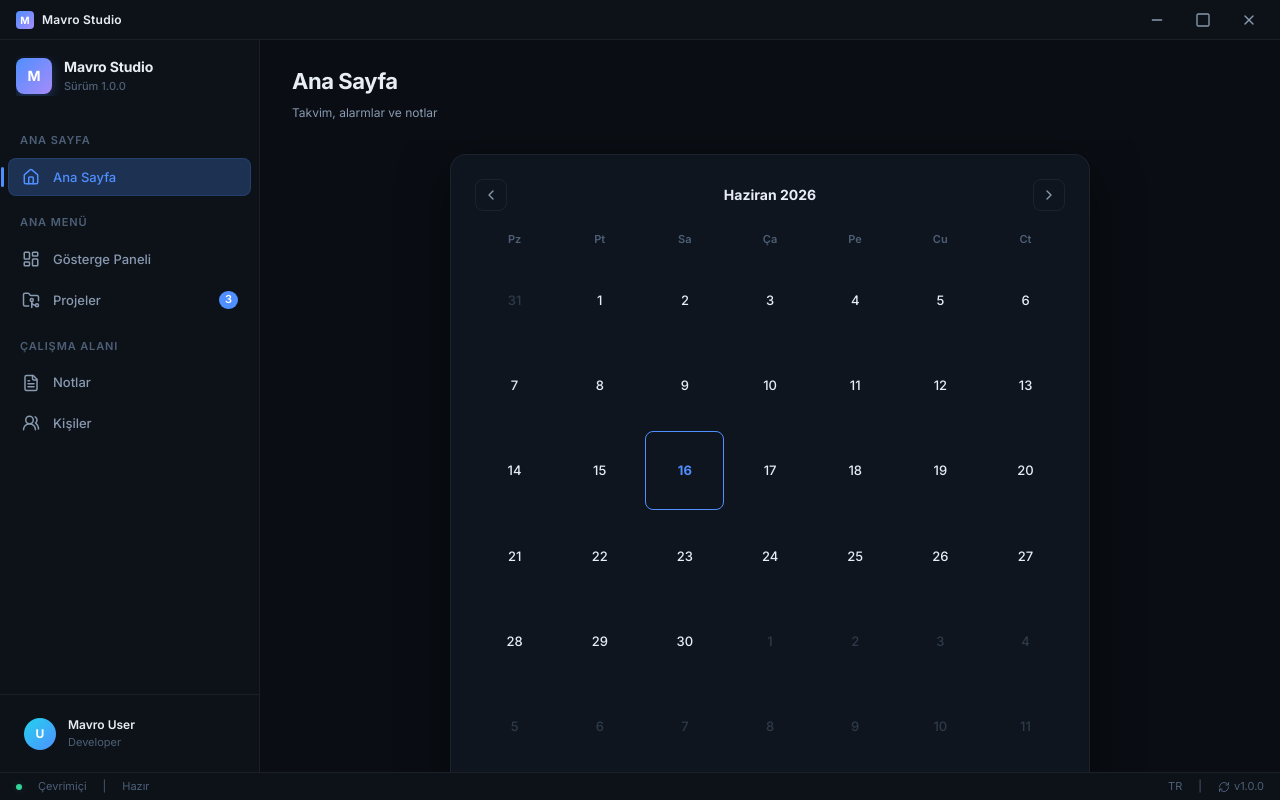
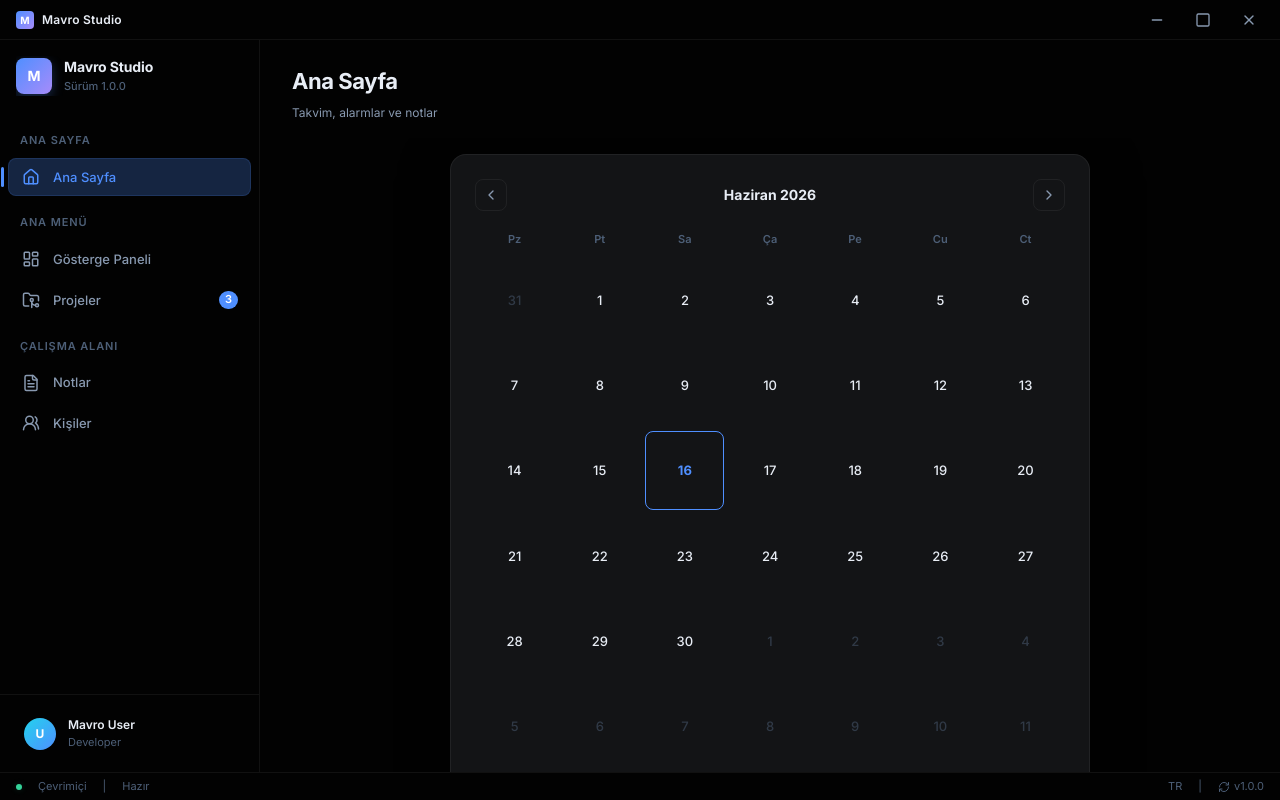
Before and after one commit to Mavrom/mavro-studio, a React (Vite) app in the folder src/renderer/: page / in a window 1280 px wide. Built offline with nearby package versions, Linux system fonts and the light colour scheme.

Commit message:
chore: release v1.0.9

```diff
--- a/package.json
+++ b/package.json
@@ -1,6 +1,6 @@
 {
   "name": "mavro-studio",
-  "version": "1.0.8",
+  "version": "1.0.9",
   "description": "Mavro Studio - Professional Desktop Toolkit",
   "main": "./out/main/index.js",
   "author": "Mavro Team",
--- a/src/renderer/src/i18n/en.json
+++ b/src/renderer/src/i18n/en.json
@@ -135,7 +135,10 @@
     "birthday": "Birthday",
     "info": "Info",
     "notes": "Notes",
-    "selectDate": "Select date"
+    "selectDate": "Select date",
+    "censorOn": "Censor Mode: On",
+    "censorOff": "Censor Mode: Off",
+    "unnamed": "Unnamed"
   },
   "security": {
     "title": "Security",
--- a/src/renderer/src/i18n/tr.json
+++ b/src/renderer/src/i18n/tr.json
@@ -135,7 +135,10 @@
     "birthday": "Doğum Günü",
     "info": "Info",
     "notes": "Notlar",
-    "selectDate": "Tarih seçin"
+    "selectDate": "Tarih seçin",
+    "censorOn": "Sansür Modu: Açık",
+    "censorOff": "Sansür Modu: Kapalı",
+    "unnamed": "İsimsiz"
   },
   "security": {
     "title": "Güvenlik",
--- a/src/renderer/src/pages/Settings.tsx
+++ b/src/renderer/src/pages/Settings.tsx
@@ -41,7 +41,7 @@ function SCard({ title, color, children }: { title: string; color: string; child
 }
 
 export default function Settings() {
-  const { t, theme, setTheme, language, setLanguage, addToast } = useAppStore()
+  const { t, language, setLanguage, addToast } = useAppStore()
   const [section, setSection] = useState<Section>('general')
   const [checkingUpdate, setCheckingUpdate] = useState(false)
 
@@ -138,11 +138,7 @@ export default function Settings() {
     }
   }
 
-  const themeOptions = [
-    { value: 'dark' as const,   label: t('settings.themeDark') },
-    { value: 'light' as const,  label: t('settings.themeLight') },
-    { value: 'system' as const, label: t('settings.themeSystem') },
-  ]
+
 
   return (
     <div className="animate-fade-in" style={{ height: '100%', display: 'flex', flexDirection: 'column', gap: 'var(--space-4)' }}>
@@ -207,29 +203,6 @@ export default function Settings() {
                 </select>
               </SCard>
 
-              <SCard title={t('settings.theme')} color="var(--accent-purple)">
-                <div style={{ display: 'grid', gridTemplateColumns: 'repeat(3, 1fr)', gap: 10 }}>
-                  {themeOptions.map(opt => (
-                    <button
-                      key={opt.value}
-                      onClick={() => setTheme(opt.value)}
-                      style={{
-                        padding: '10px',
-                        borderRadius: 'var(--radius-md)',
-                        border: theme === opt.value ? '1.5px solid var(--accent-purple)' : '1px solid var(--border-primary)',
-                        background: theme === opt.value ? 'var(--accent-purple-glow)' : 'var(--bg-secondary)',
-                        color: theme === opt.value ? 'var(--accent-purple)' : 'var(--text-secondary)',
-                        cursor: 'pointer',
-                        fontSize: 'var(--font-sm)',
-                        fontWeight: theme === opt.value ? 600 : 400,
-                        transition: 'all 0.12s',
-                      }}
-                    >
-                      {opt.label}
-                    </button>
-                  ))}
-                </div>
-              </SCard>
 
               <SCard title={t('settings.autoStart')} color="var(--accent-success)">
                 <div style={{ display: 'flex', justifyContent: 'space-between', alignItems: 'center' }}>
--- a/src/renderer/src/store/index.ts
+++ b/src/renderer/src/store/index.ts
@@ -66,9 +66,9 @@ export const useAppStore = create<AppState>((set, get) => ({
   // Theme
   theme: 'dark',
   setTheme: (theme) => {
-    set({ theme })
-    document.documentElement.setAttribute('data-theme', theme === 'system' ? 'dark' : theme)
-    window.api?.setTheme(theme)
+    set({ theme: 'dark' })
+    document.documentElement.setAttribute('data-theme', 'dark')
+    window.api?.setTheme('dark')
   },
 
   // Language
--- a/src/renderer/src/styles/index.css
+++ b/src/renderer/src/styles/index.css
@@ -13,15 +13,15 @@
 /* =================== CSS VARIABLES =================== */
 :root {
   /* — Background Colors — */
-  --bg-primary: #0a0e14;
-  --bg-secondary: #111720;
-  --bg-tertiary: #161d2a;
-  --bg-elevated: #1a2234;
-  --bg-hover: #1e2940;
-  --bg-active: #243352;
-  --bg-input: #131a26;
-  --bg-sidebar: #0d1219;
-  --bg-card: rgba(17, 23, 32, 0.85);
+  --bg-primary: #020202;      /* Onyx */
+  --bg-secondary: #17181A;    /* Oblivion */
+  --bg-tertiary: #1D1E21;
+  --bg-elevated: #242529;
+  --bg-hover: #2B2C30;
+  --bg-active: #323338;
+  --bg-input: #0E0F10;
+  --bg-sidebar: #020202;      /* Onyx */
+  --bg-card: rgba(23, 24, 26, 0.85); /* Oblivion */
 
   /* — Accent Colors — */
   --accent-primary: #4f8fff;
@@ -119,30 +119,30 @@
 
 /* =================== LIGHT THEME =================== */
 [data-theme="light"] {
-  --bg-primary: #f5f7fa;
-  --bg-secondary: #ffffff;
-  --bg-tertiary: #f0f2f5;
-  --bg-elevated: #ffffff;
-  --bg-hover: #e8ebf0;
-  --bg-active: #dde2ea;
-  --bg-input: #f0f2f5;
-  --bg-sidebar: #ffffff;
-  --bg-card: rgba(255, 255, 255, 0.9);
-
-  --text-primary: #1a1f2e;
-  --text-secondary: #5a6577;
-  --text-muted: #9aa5b4;
-  --text-inverse: #ffffff;
-
-  --border-primary: rgba(0, 0, 0, 0.08);
-  --border-secondary: rgba(0, 0, 0, 0.12);
-  --glass-bg: rgba(255, 255, 255, 0.75);
-  --glass-border: rgba(0, 0, 0, 0.06);
-
-  --shadow-sm: 0 1px 3px rgba(0, 0, 0, 0.08);
-  --shadow-md: 0 4px 12px rgba(0, 0, 0, 0.1);
-  --shadow-lg: 0 8px 32px rgba(0, 0, 0, 0.12);
-  --shadow-card: 0 2px 8px rgba(0, 0, 0, 0.06), 0 0 0 1px rgba(0, 0, 0, 0.04);
+  --bg-primary: #020202;
+  --bg-secondary: #17181A;
+  --bg-tertiary: #1D1E21;
+  --bg-elevated: #242529;
+  --bg-hover: #2B2C30;
+  --bg-active: #323338;
+  --bg-input: #0E0F10;
+  --bg-sidebar: #020202;
+  --bg-card: rgba(23, 24, 26, 0.85);
+
+  --text-primary: #e8edf5;
+  --text-secondary: #8899b0;
+  --text-muted: #4d5f77;
+  --text-inverse: #0a0e14;
+
+  --border-primary: rgba(255, 255, 255, 0.06);
+  --border-secondary: rgba(255, 255, 255, 0.1);
+  --glass-bg: rgba(23, 24, 26, 0.75);
+  --glass-border: rgba(255, 255, 255, 0.05);
+
+  --shadow-sm: 0 1px 3px rgba(0, 0, 0, 0.3);
+  --shadow-md: 0 4px 12px rgba(0, 0, 0, 0.4);
+  --shadow-lg: 0 8px 32px rgba(0, 0, 0, 0.5);
+  --shadow-card: 0 2px 8px rgba(0, 0, 0, 0.3), inset 0 1px 0 rgba(255, 255, 255, 0.03);
 }
 
 /* =================== BASE STYLES =================== */
```
Also changed, not shown: src/renderer/src/pages/Contacts.tsx (+77 -41 lines), 1 other file (tests, documents, lock files or other folders).
